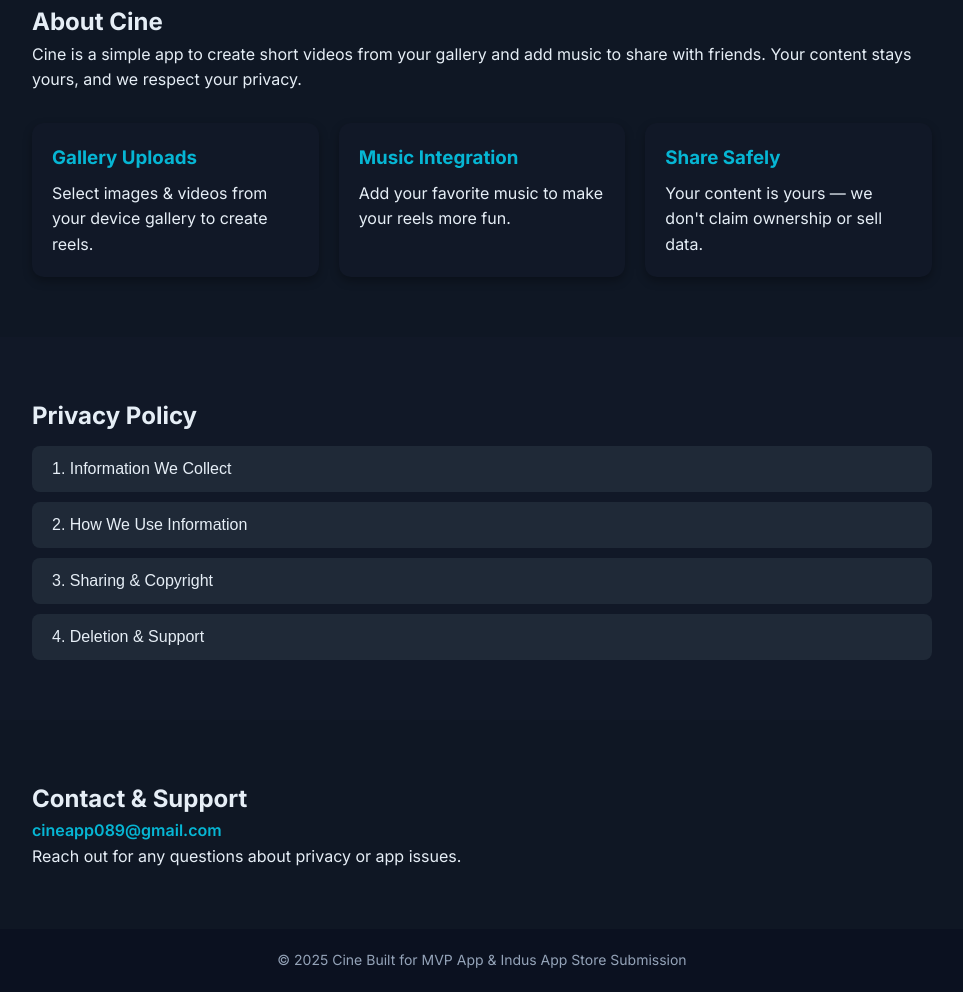
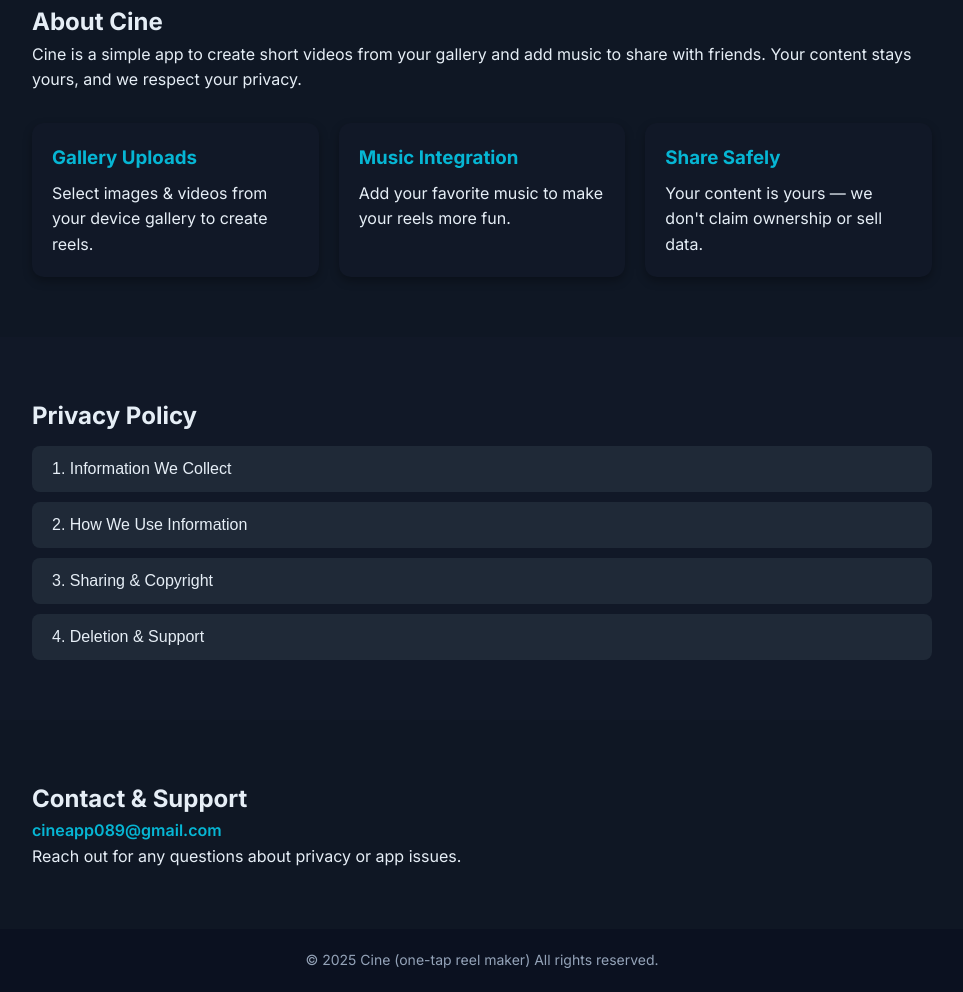
Before and after one commit to Lucifer5466/publish, a plain HTML site: page index.html in a window 1280 px wide. Shown: the part 488-1480 px from the top of the page, without its empty margins (158-1121 px from the left). Drawn offline with Linux system fonts and the light colour scheme.

Commit message:
Footer update

```diff
--- a/index.html
+++ b/index.html
@@ -88,7 +88,8 @@
 
   <!-- Footer -->
   <footer class="footer">
-    <p>© 2025 Cine Built for MVP App & Indus App Store Submission</p>
+    <p>© 2025 Cine (one-tap reel maker) All rights reserved.</p>
+
   </footer>
 
   <script>
```
